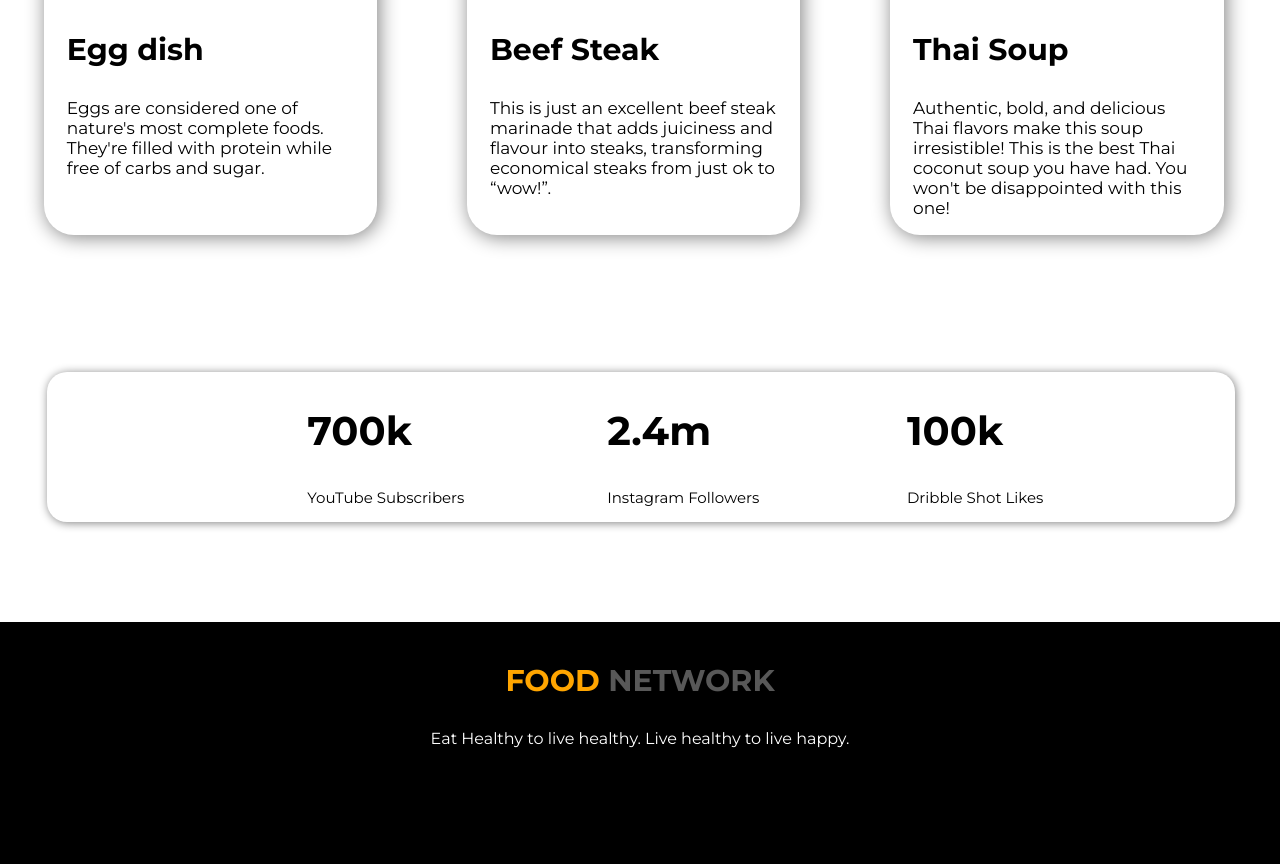
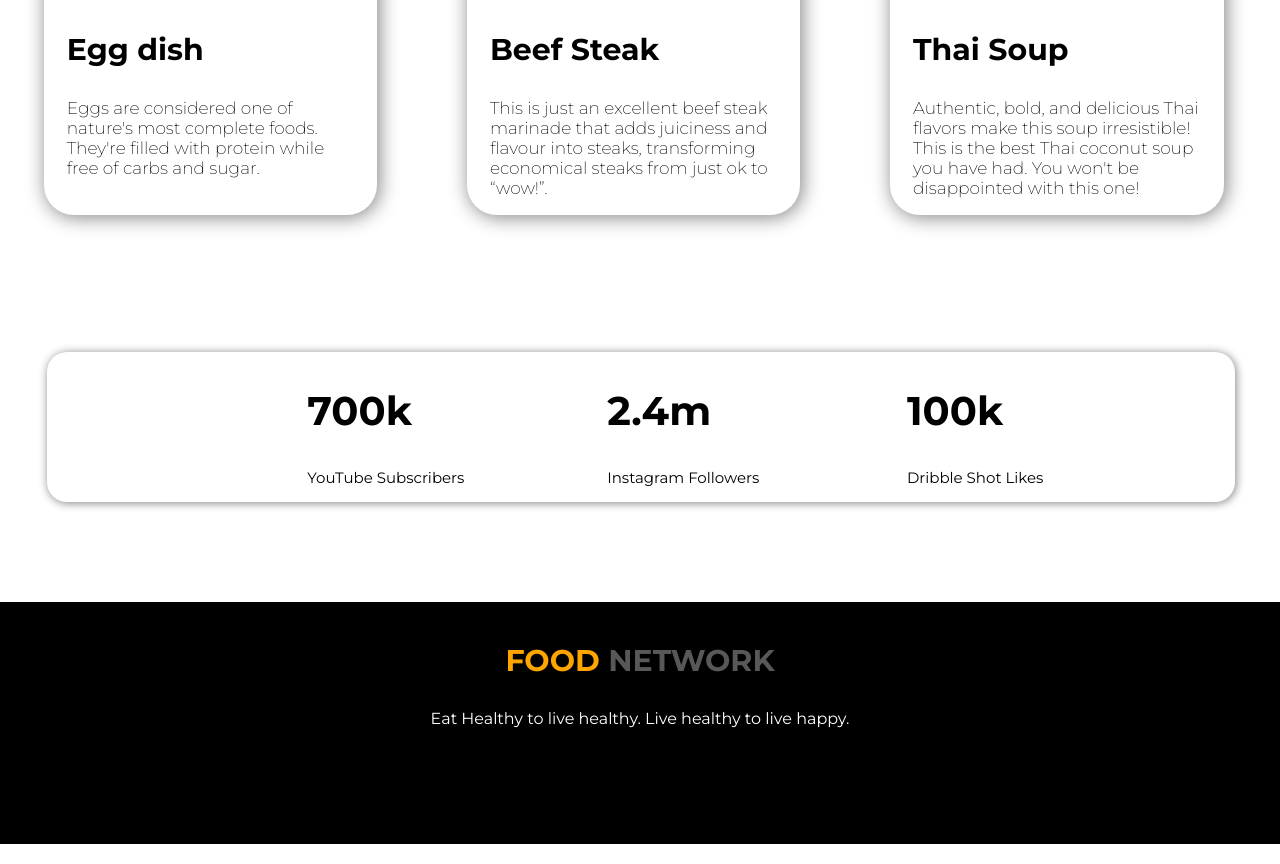
Before and after one commit to sagarmon/food-network, a plain HTML site: page index.html in a window 1280 px wide. Shown: the part 2071-2935 px from the top of the page. Drawn offline with Linux system fonts and the light colour scheme.

Commit message:
recipes font weight adjusted

```diff
--- a/index.html
+++ b/index.html
@@ -7,7 +7,7 @@
     <title>Food Network</title>
     <link rel="preconnect" href="https://fonts.googleapis.com">
     <link rel="preconnect" href="https://fonts.gstatic.com" crossorigin>
-    <link href="https://fonts.googleapis.com/css2?family=Montserrat:wght@400;700&display=swap" rel="stylesheet">
+    <link href="https://fonts.googleapis.com/css2?family=Montserrat:wght@200;400;700&display=swap" rel="stylesheet">
     <link rel="stylesheet" href="style.css">
 </head>
 <body>
--- a/style.css
+++ b/style.css
@@ -103,6 +103,7 @@ section p {
 
 .recipe-container p {
   font-size: 17px;
+  font-weight: 200;
 }
 
 .recipe-image-layout {
```
